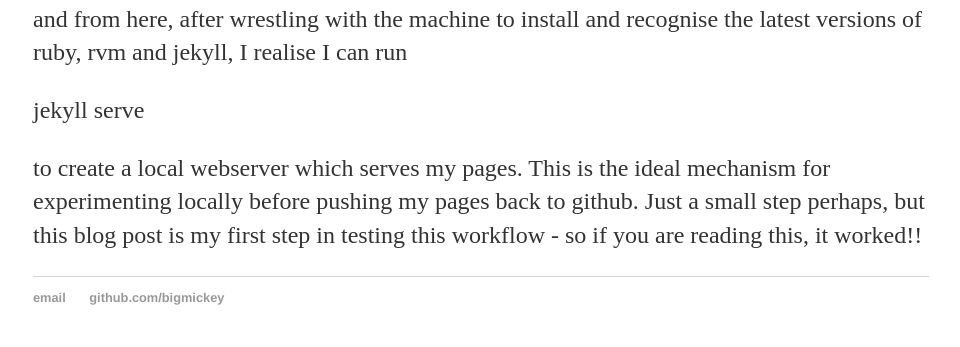
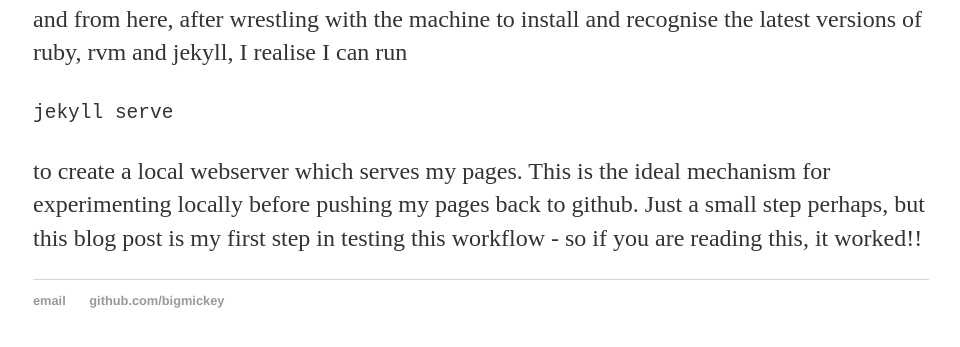
Before and after one commit to bigmickey/bigmickey.github.io, a Jekyll site: the page built from _posts/2020-05-23-jekyll-journey.md, in a window 1280 px wide. Shown: the part 468-815 px from the top of the page, without its empty margins (159-1119 px from the left). Built offline with Jekyll 4.4.1, drawn with Linux system fonts in a browser that asks for light colours.

```diff
--- a/_posts/2020-05-23-jekyll-journey.md
+++ b/_posts/2020-05-23-jekyll-journey.md
@@ -10,6 +10,6 @@ I have chosen jekyll to help build and maintain my static blogging website and I
 
 I managed to clone my github repository for my github pages website onto my local machine and from here, after wrestling with the machine to install and recognise the latest versions of ruby, rvm and jekyll, I realise I can run
 
-   jekyll serve
+   <code>jekyll serve</code>
 
 to create a local webserver which serves my pages.  This is the ideal mechanism for experimenting locally before pushing my pages back to github.  Just a small step perhaps, but this blog post is my first step in testing this workflow - so if you are reading this, it worked!!
```
